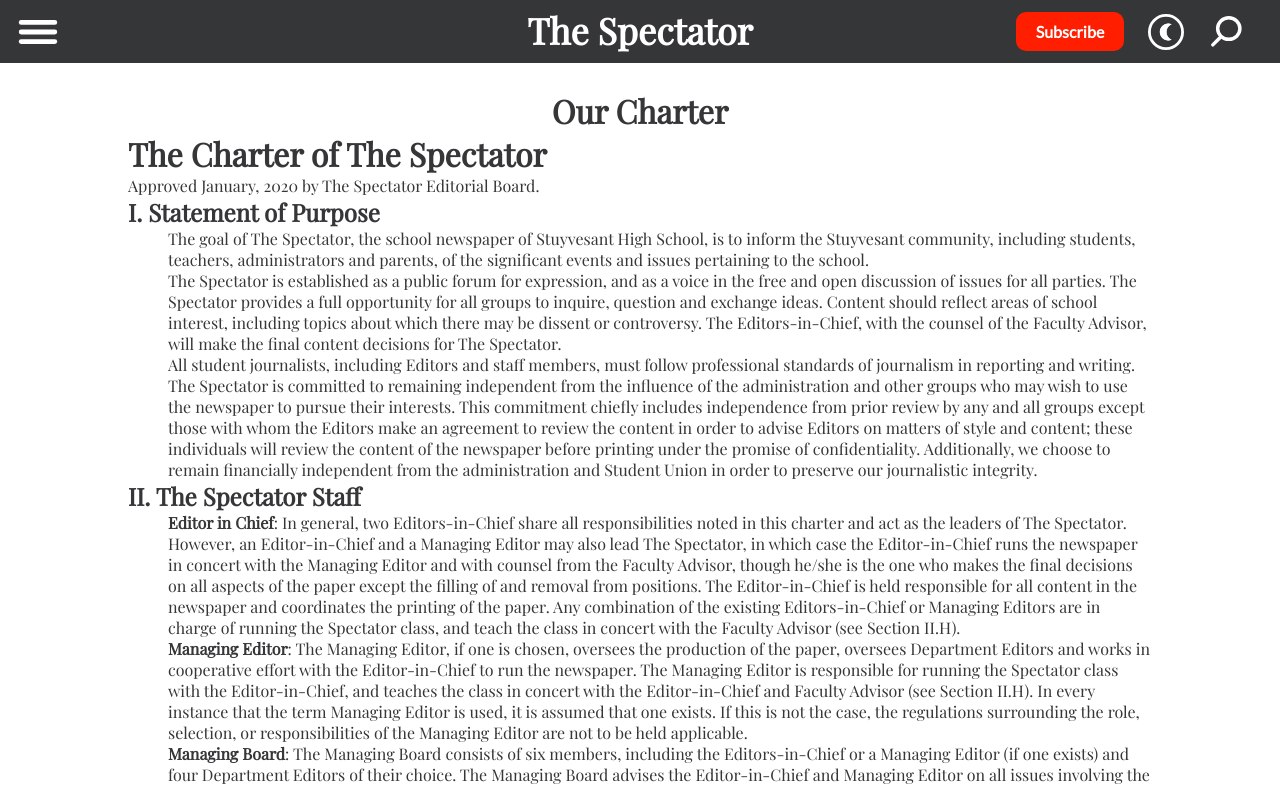
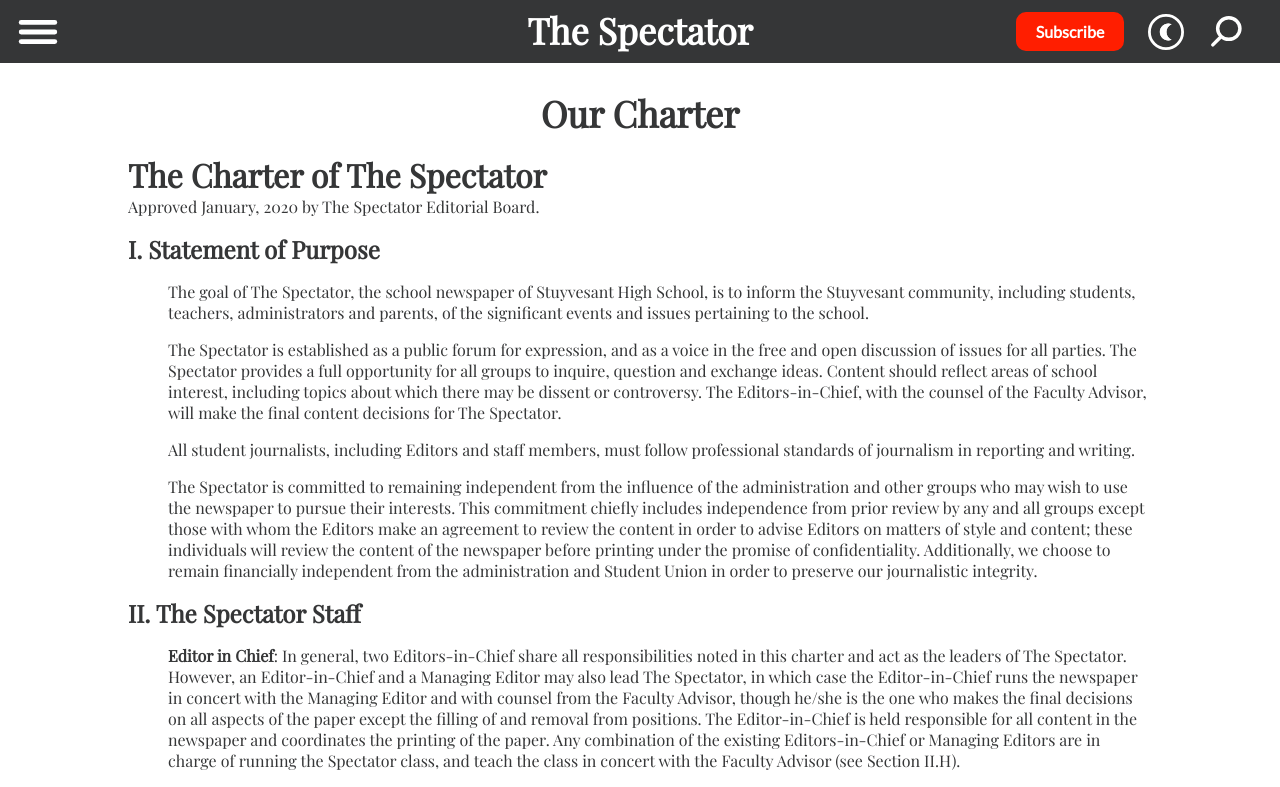
Before and after one commit to stuyspec/stuyspec-rewrite, a Next.js app: page /about/our-charter in a window 1280 px wide. Shown: the top 787 px of the page. Built offline with nearby package versions, Linux system fonts and the light colour scheme.

Commit message:
added margins

```diff
--- a/pages/about/our-charter.tsx
+++ b/pages/about/our-charter.tsx
@@ -8,8 +8,8 @@ const OurCharter: React.FC<{}> = () => {
         <title>Our Charter | The Spectator</title>
       </Head>
       <main id={styles.charterBody}>
-        <h1 style={{ textAlign: "center" }}>Our Charter</h1>
-        <h1>The Charter of The Spectator</h1>
+        <h1 style={{ textAlign: "center", fontSize: "var(--large-text)" }}>Our Charter</h1>
+        <h1 style={{ marginTop: "16px" }}>The Charter of The Spectator</h1>
         Approved January, 2020 by The Spectator Editorial Board.
         <br />
         <h2>
@@ -543,17 +543,21 @@ const OurCharter: React.FC<{}> = () => {
         </ol>
         <h3>H. Grounds for Removal from Position</h3>
         <ol>
+          <li>
             If an Editor shows significant signs of inadequacy in his/her position
             for any reason, including being unable to handle his/her work, leaking
             sensitive information, condoning plagiarism or failure to follow the
             guidelines set forth in the Charter, his/her position will be
             reconsidered as per the guidelines set forth under &#167;III.C.
+          </li>
         </ol>
         <h3>I. Obituary Policy</h3>
         <ol>
+          <li>
             The Spectator will cover stories involving the death of current
             students, administration and alumni, including photographs, when
             possible, and relevant facts concerning the death.
+          </li>
         </ol>
         <h3>J. Reporting on Crime</h3>
         <ol>
@@ -614,19 +618,19 @@ const OurCharter: React.FC<{}> = () => {
             Business Managers, Humor Editors, and Layout Editors.
           </li>
         </ol>
-        <div style={{ textAlign: "center" }}>——————</div>
+        <div style={{ textAlign: "center", margin: "16px" }}>——————</div>
         <p>
           *In every instance that the term Managing Editor is used, it is
           assumed that one exists. If this is not the case, the regulations
           surrounding the role, selection, or responsibilities of the Managing
           Editor are not to be held applicable.
         </p>
-        <p>
+        <p style={{ marginTop: "8px" }}>
           If you have any comments, questions, concerns, or suggestions
           regarding this webpage or concerning The Spectator in general, please
           e-mail us directly at{" "}
           <a href="mailto:web@stuyspec.com">web@stuyspec.com</a>.
-          <p>
+          <p style={{ marginTop: "8px" }}>
             Please be aware that this webpage is currently a work in progress.
             We are still working to implement new features and update content.
             If you have access to past content that you believe should be on
--- a/styles/globals.css
+++ b/styles/globals.css
@@ -53,6 +53,10 @@ a {
 	text-decoration: none;
 }
 
+h2, h3, li {
+  margin-top: 16px
+}
+
 * {
 	box-sizing: border-box;
 	margin: 0;
```
Lines whose indentation alone changed are shown as unchanged.
